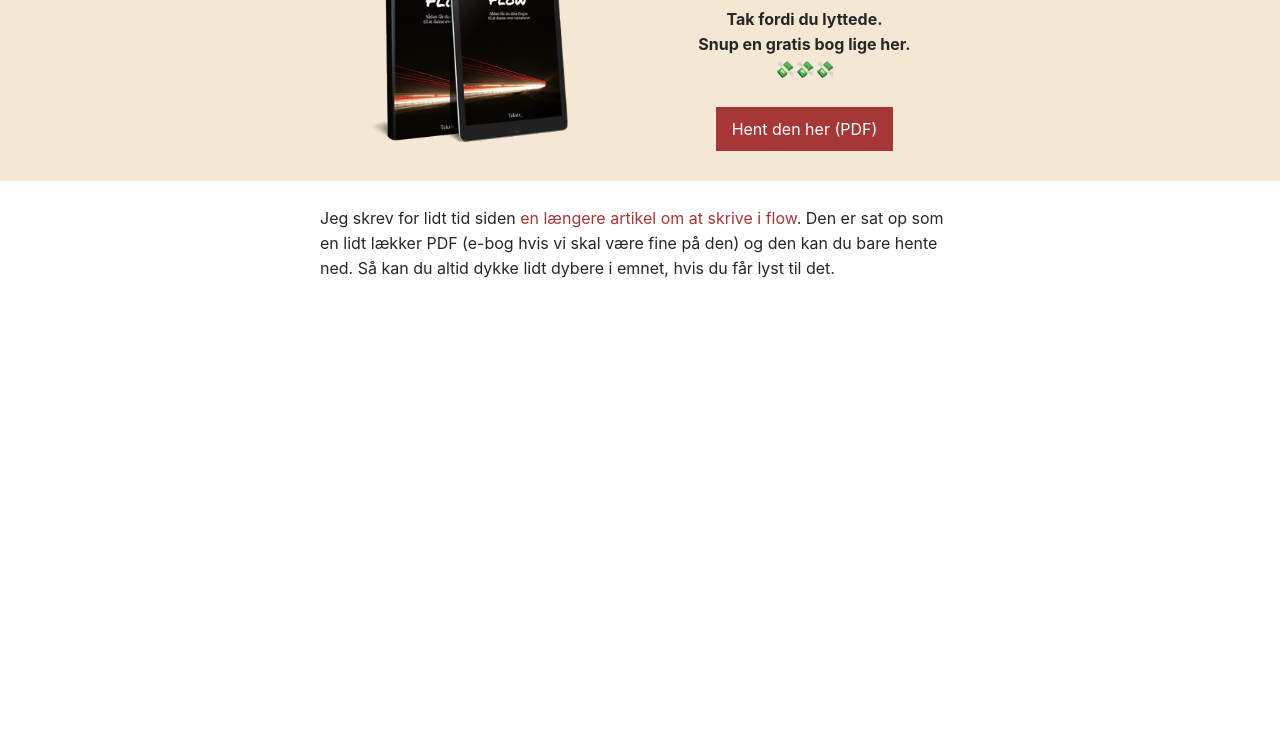
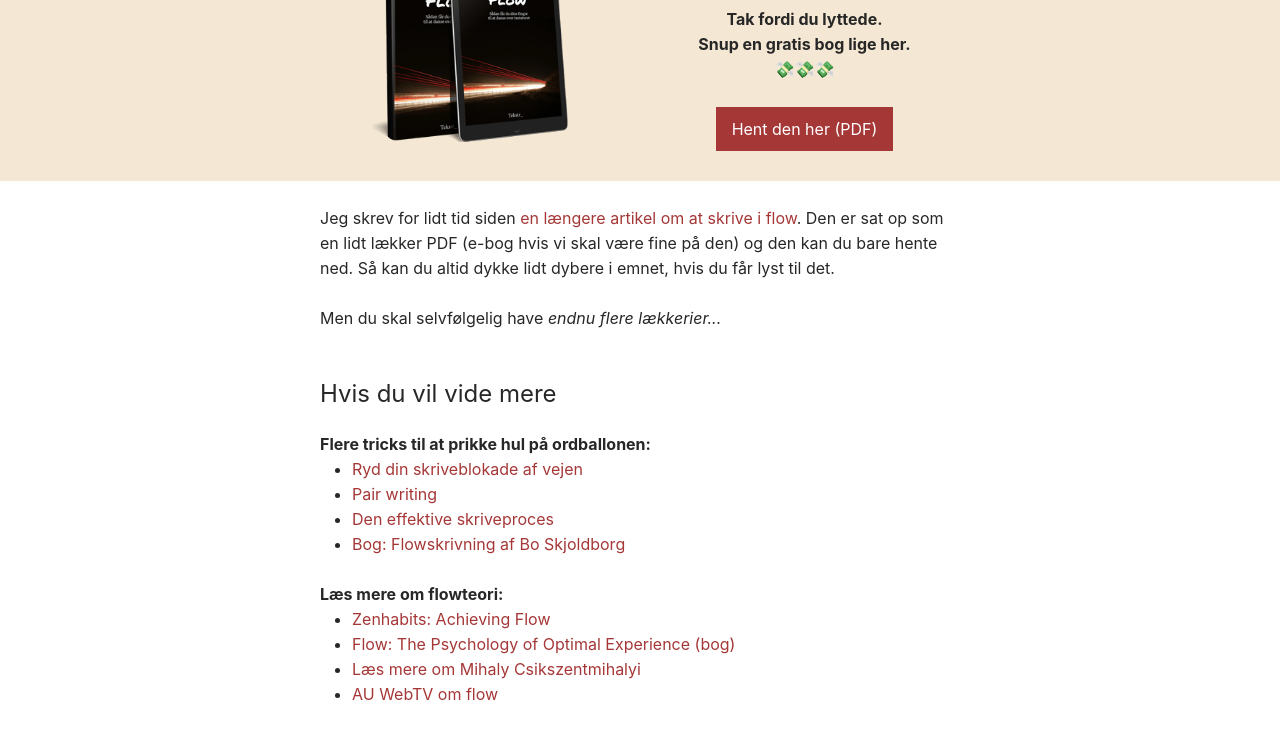
Before and after one commit to MarkBuskbjerg/freewriting-app, a website: page gaveregn.html in a window 1280 px wide. Shown: the part 69-801 px from the top of the page. Drawn offline with Linux system fonts and the light colour scheme.

Commit message:
before cleaing after presentation

```diff
--- a/gaveregn.html
+++ b/gaveregn.html
@@ -33,7 +33,7 @@
       <div class="container container-small">
         <div class="row">
           <div class="grid-half">
-            <img class="margin-top" src="dist/flow-mock-up.png" width="70%" />
+            <img class="margin-top" src="flow-mock-up.png" width="70%" />
           </div>
           <div class="grid-half">
             <h1>
@@ -55,15 +55,62 @@
         </div>
       </div>
     </header>
+    <main>
+      <article>
         <div class="container container-small margin-top">
           <p>
             Jeg skrev for lidt tid siden
             <a href="https://tekstr.dk/flow/" target="_blank"
               >en længere artikel om at skrive i flow</a
-        >. Den er sat op som en lidt lækker PDF (e-bog hvis vi skal være fine på
-        den) og den kan du bare hente ned. Så kan du altid dykke lidt dybere i
-        emnet, hvis du får lyst til det.
+            >. Den er sat op som en lidt lækker PDF (e-bog hvis vi skal være
+            fine på den) og den kan du bare hente ned. Så kan du altid dykke
+            lidt dybere i emnet, hvis du får lyst til det.
           </p>
+          <p>Men du skal selvfølgelig have <em>endnu flere lækkerier...</em></p>
+          <h2>Hvis du vil vide mere</h2>
+          <strong>Flere tricks til at prikke hul på ordballonen:</strong>
+          <ul>
+            <li>
+              <a href="https://tekstr.dk/17-tips-rydderdin-skriveblokade-vejen/"
+                >Ryd din skriveblokade af vejen</a
+              >
+            </li>
+            <li><a href="https://tekstr.dk/pair-writing/">Pair writing</a></li>
+            <li>
+              <a href="https://tekstr.dk/den-effektive-skriveproces/"
+                >Den effektive skriveproces</a
+              >
+            </li>
+            <li><a href="#">Bog: Flowskrivning af Bo Skjoldborg</a></li>
+          </ul>
+          <strong>Læs mere om flowteori:</strong>
+          <ul>
+            <li>
+              <a
+                href="https://zenhabits.net/guide-to-achieving-flow-and-happiness-in-your-work/"
+                >Zenhabits: Achieving Flow</a
+              >
+            </li>
+            <li>
+              <a
+                href="https://www.saxo.com/dk/flow_mihaly-csukszentmihalyi_paperback_9780061339202"
+                >Flow: The Psychology of Optimal Experience (bog)</a
+              >
+            </li>
+            <li>
+              <a href="https://www.cgu.edu/people/mihaly-csikszentmihalyi/"
+                >Læs mere om Mihaly Csikszentmihalyi</a
+              >
+            </li>
+            <li>
+              <a
+                href="http://edu.au.dk/aktuelt/aktuelle-temaer/flowogpositivpsykologi/omflow/"
+                >AU WebTV om flow</a
+              >
+            </li>
+          </ul>
         </div>
+      </article>
+    </main>
   </body>
 </html>
```
Also changed, not shown: flow-mock-up.png (renamed from dist/flow-mock-up.png), src/copy/flow-mock-up.png (added). Lines whose indentation alone changed are shown as unchanged.
